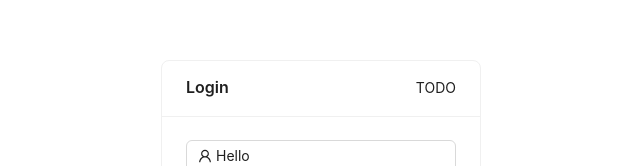
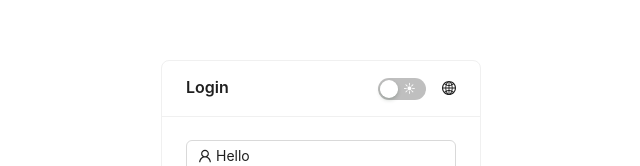
Before and after one commit to joey2217/react-antd-admin, a React (Vite) app: page /login in a window 1280 px wide. Shown: the part 164-330 px from the top of the page, without its empty margins (319-959 px from the left). Built offline with nearby package versions, Linux system fonts and the light colour scheme.

Commit message:
feat: login

```diff
--- a/src/pages/login/index.tsx
+++ b/src/pages/login/index.tsx
@@ -1,7 +1,9 @@
-import { Card, Col, Row } from 'antd'
+import { Card, Col, Row, Space } from 'antd'
 import React, { memo } from 'react'
 import { useTranslation } from 'react-i18next'
 import LoginForm from './LoginForm'
+import ThemeSwitch from '../../layout/Header/ThemeSwitch'
+import LanguageDropdown from '../../layout/Header/LanguageDropdown'
 
 const Login: React.FC = () => {
   const { t } = useTranslation()
@@ -13,7 +15,16 @@ const Login: React.FC = () => {
       className="h-screen pb-20 bg-gradient-to-r from-blue-200 to-cyan-200"
     >
       <Col xs={24} sm={16} md={14} lg={12} xl={6}>
-        <Card className="login-card" title={t('login.title')} extra={'TODO'}>
+        <Card
+          className="login-card"
+          title={t('login.title')}
+          extra={
+            <Space size="middle">
+              <ThemeSwitch />
+              <LanguageDropdown />
+            </Space>
+          }
+        >
           <LoginForm />
         </Card>
       </Col>
```
